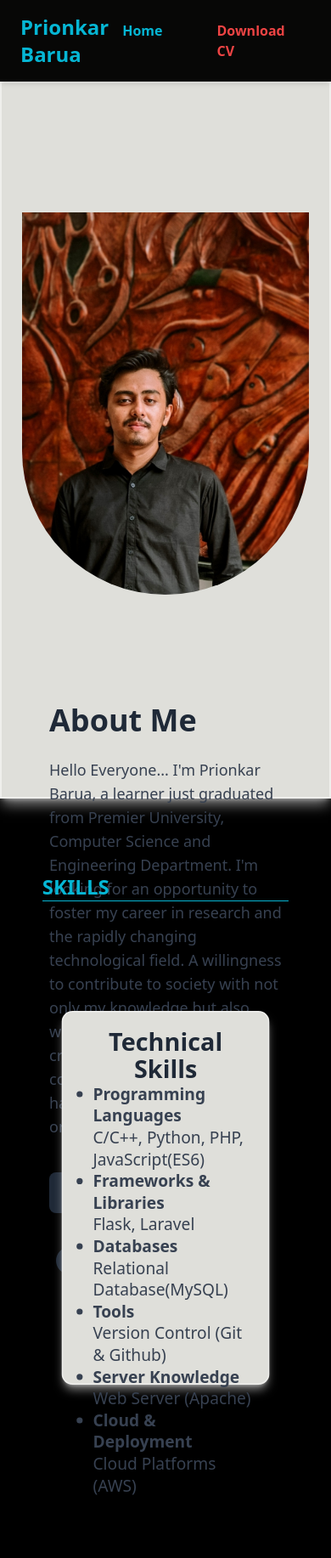
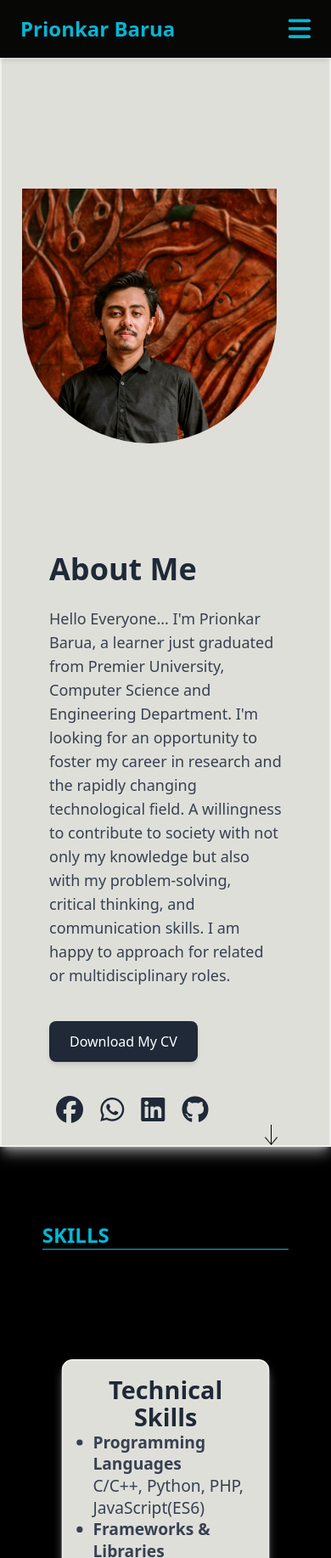
Before and after one commit to prionMONKar/my_website, a plain HTML site: page index.html in a window 390 px wide. Shown: the top 1834 px of the page at 85% size. Drawn offline with nearby package versions, Linux system fonts and the light colour scheme.

Commit message:
my website

```diff
--- a/index.html
+++ b/index.html
@@ -52,6 +52,19 @@
         .slide-from-right {
             animation: slideFromRight 1s forwards;
         }
+
+        @media (max-width: 1024px) {
+    #menu {
+        box-shadow: 0 4px 6px rgba(0, 0, 0, 0.1);
+    }
+}
+.social-links a {
+    transition: transform 0.3s ease, color 0.3s ease;
+}
+
+.social-links a:hover {
+    transform: scale(1.2);
+}
     </style>
 
 </head>
@@ -62,7 +75,11 @@
         class="shadow-md sticky top-0 z-50 transition-colors ease-in-out duration-200 bg-[#3C393520] text-[#3C3935] backdrop-blur-xl">
         <nav class="container mx-auto flex items-center justify-between py-4 px-6">
             <a href="#" class="text-cyan-500 text-2xl font-bold">Prionkar Barua</a>
-            <ul class="flex space-x-12">
+
+            <button id="menu-toggle" class="text-cyan-500 text-3xl lg:hidden focus:outline-none">
+                <i class="fas fa-bars"></i>
+            </button>
+            <ul id="menu" class="hidden flex-col lg:flex lg:flex-row lg:space-x-12 space-y-4 lg:space-y-0 bg-[#3C393520] lg:bg-transparent absolute lg:static top-16 right-6 p-4 lg:p-0 rounded-lg lg:rounded-none z-50">
                 <li><a href="index.html"
                         class="text-cyan-500 hover:text-red-500 nav-link px-4 py-2 font-bold ">Home</a>
                 </li>
@@ -80,16 +97,15 @@
         </nav>
     </header>
     <main class="container top-0 z-50">
-        <form id="about" class="flex justify-center items-center h-screen w-screen">
+        <form id="about" class="flex justify-center items-center min-h-screen w-screen">
             <!-- About Me Section -->
-            <section
-                class="relative flex flex-col h-full w-full max-w-screen p-6 lg:p-12 border-2 border-white/50 shadow-lg shadow-white/50"
-                style="background-color: rgb(223, 223, 218);">
+            <section class="relative flex flex-col lg:flex-row items-center min-h-screen w-screen p-6 lg:p-12 border-2 border-white/50 shadow-lg shadow-white/50" style="background-color: rgb(223, 223, 218);">
+
                 <div class="flex flex-col md:flex-row h-full w-full">
                     <!-- Image Section -->
                     <div class="relative py-32">
                         <img src="Prionkar_Barua.jpg"
-                            class="relative md:h-[450px]  sm:h-[450px] h-[450px]  w-[450px] bg-[#DFDFDA] rounded-b-full object-cover  "
+                            class="relative w-[300px] h-[300px] md:w-[400px] md:h-[400px] lg:w-[400px] lg:h-[400px] bg-[#DFDFDA] rounded-b-full object-cover  "
                             alt="Prionkar Barua">
                     </div>
                     <!-- Content Section -->
@@ -681,6 +697,13 @@
     </footer>
 
     <script>
+        const menuToggle = document.getElementById('menu-toggle');
+    const menu = document.getElementById('menu');
+
+    menuToggle.addEventListener('click', () => {
+        menu.classList.toggle('hidden'); // Show or hide the menu
+        menu.classList.toggle('flex');  // Ensure flex display is applied when visible
+    });
         document.addEventListener("DOMContentLoaded", () => {
             const headings = document.querySelectorAll("h1"); // Select all h1 elements
 
```
